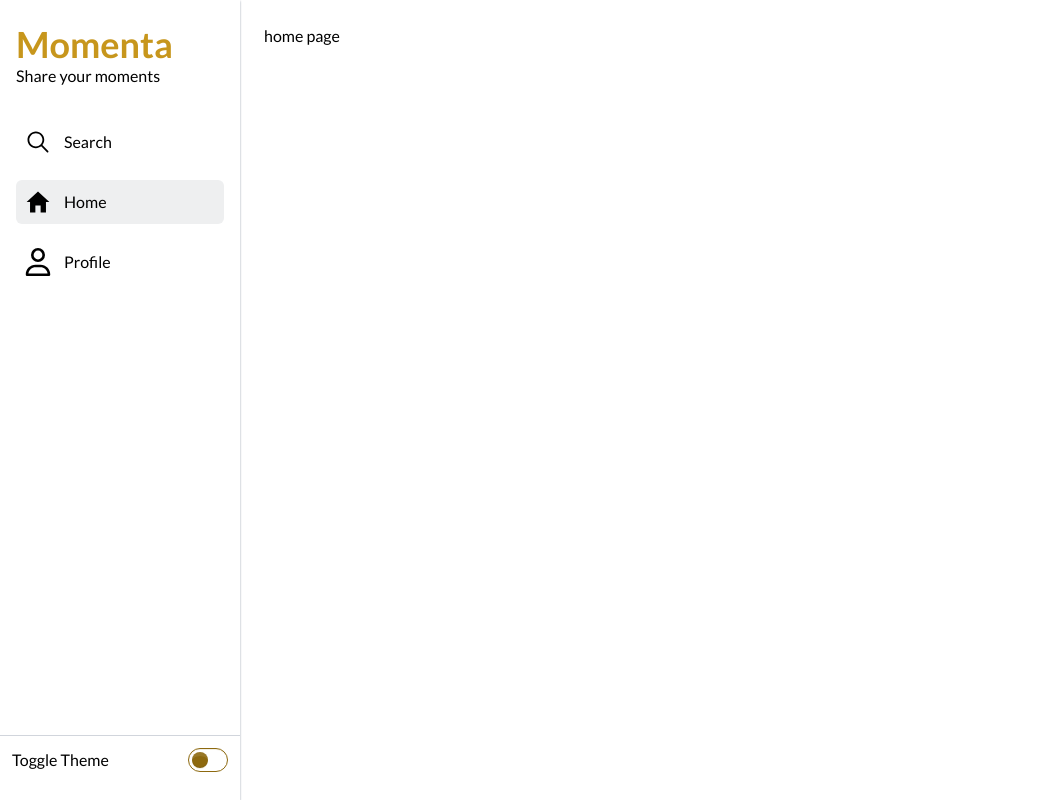
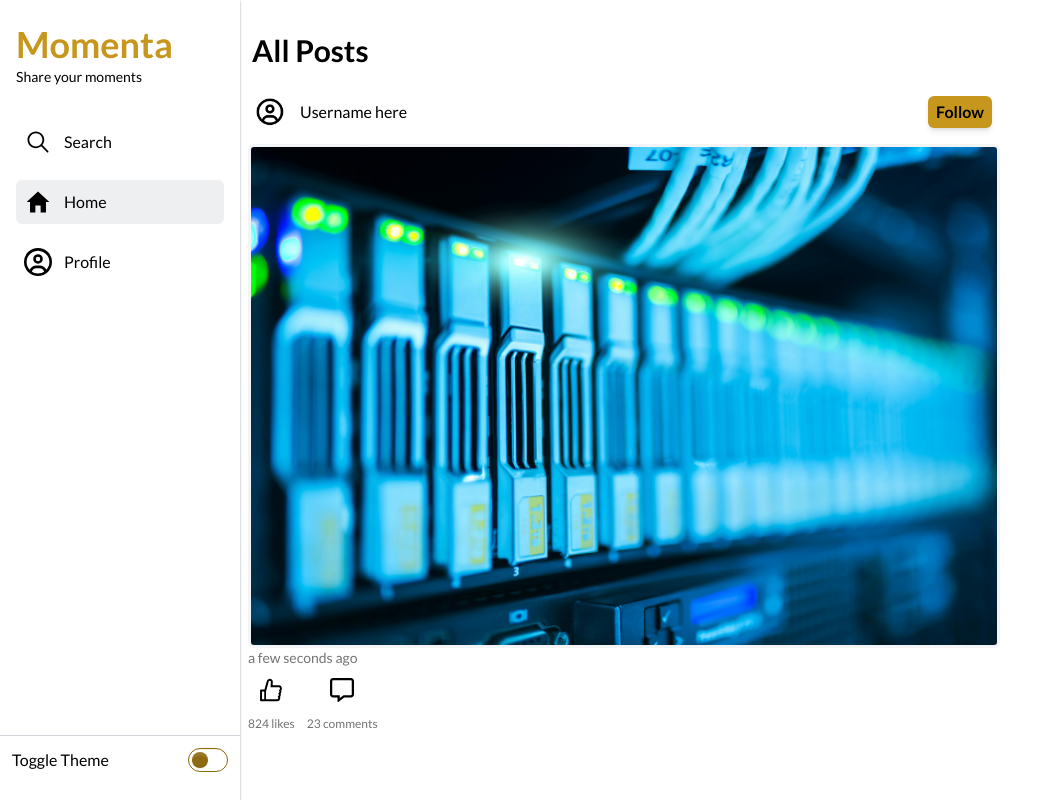
Before and after one commit to Umar-Farooq-5757/Momenta, a React (Vite) app in the folder client/: page / in a window 1280 px wide. Shown: the whole page, without its empty margins (0-1060 px from the left). Built offline with nearby package versions, Linux system fonts and the light colour scheme; a web font is replaced by a local one.

Commit message:
home page completed

```diff
--- a/client/package.json
+++ b/client/package.json
@@ -12,6 +12,7 @@
   "dependencies": {
     "@tailwindcss/vite": "^4.1.13",
     "daisyui": "^5.1.9",
+    "moment": "^2.30.1",
     "react": "^19.1.1",
     "react-dom": "^19.1.1",
     "react-icons": "^5.5.0",
--- a/client/src/assets/assets.js
+++ b/client/src/assets/assets.js
@@ -402,7 +402,7 @@ export const dummyPosts = [
   },
 ];
 
-export const assets = {
+ const assets = {
   architecture,
   bookonancientcivilizations,
   cloudcomputing,
@@ -420,3 +420,4 @@ export const assets = {
   writing,
   cityevening,
 };
+export default assets
--- /dev/null
+++ b/client/src/components/Post.jsx
@@ -0,0 +1,86 @@
+import React from "react";
+import profilePic from "../assets/profile.png";
+import { useAppContext } from "../context/AppContext";
+import assets from "../assets/assets.js";
+import moment from "moment";
+import { AiOutlineLike } from "react-icons/ai";
+import { FaRegCommentAlt } from "react-icons/fa";
+
+const Post = () => {
+  const { isDark } = useAppContext();
+  return (
+    <section className=" max-w-[48rem] p-2 ">
+      {/* Profile pic/ follow button */}
+      <div className="flex justify-between items-center px-2">
+        <div className="flex items-center gap-4">
+          <img
+            className={`size-7 ${isDark ? "invert" : ""}`}
+            src={profilePic}
+            alt=""
+          />
+          <p className="transition-all hover:font-semibold cursor-pointer">
+            Username here
+          </p>
+        </div>
+        <button
+          className={`rounded-md shadow-md font-semibold px-2 py-1 cursor-pointer hover:shadow-lg transition-all ${
+            isDark ? "bg-[#ffff00] text-black" : "bg-[#c7961c]"
+          }`}
+        >
+          Follow
+        </button>
+      </div>
+      {/* Actual image */}
+      <div
+        className={`image hover:outline ${
+          isDark ? "hover:outline-[#ffff00]" : "hover:outline-[#c7961c]"
+        } rounded-md overflow-hidden mt-4 mb-0 border-3 ${
+          isDark ? "border-[#1a1a1a]" : "border-gray-100"
+        }`}
+      >
+        <img className="" src={assets.cloudcomputing} alt="" />
+      </div>
+      {/* Upload time */}
+      <p className={`${isDark ? "text-[#737373]" : "text-[#737373]"} text-sm`}>
+        {moment(Date.now()).fromNow()}
+      </p>
+      {/* Actions */}
+      <div className="flex items-center gap-3 py-0">
+        <div className={` flex flex-col items-center gap-1  `}>
+          <button
+            className={`rounded-full ${
+              isDark ? "hover:bg-[#1a1a1a]" : "hover:bg-gray-200"
+            } p-2 transition-all`}
+          >
+            <AiOutlineLike className="size-7 cursor-pointer" />
+          </button>
+          <span
+            className={`${
+              isDark ? "text-[#737373]" : "text-[#737373]"
+            } text-xs`}
+          >
+            824 likes
+          </span>
+        </div>
+       <div className={` flex flex-col items-center gap-1  `}>
+          <button
+            className={`rounded-full  ${
+              isDark ? "hover:bg-[#1a1a1a]" : "hover:bg-gray-200"
+            } p-2 transition-all`}
+          >
+            <FaRegCommentAlt className="size-7 p-[2px] cursor-pointer" />
+          </button>
+          <span
+            className={`${
+              isDark ? "text-[#737373]" : "text-[#737373]"
+            } text-xs`}
+          >
+            23 comments
+          </span>
+        </div>
+      </div>
+    </section>
+  );
+};
+
+export default Post;
--- a/client/src/components/Sidebar.jsx
+++ b/client/src/components/Sidebar.jsx
@@ -1,6 +1,6 @@
 import { IoMdHome } from "react-icons/io";
 import { IoIosSearch } from "react-icons/io";
-import { FaRegUser } from "react-icons/fa6";
+import { FaRegCircleUser } from "react-icons/fa6";
 import { IoMdClose } from "react-icons/io";
 import "../App.css";
 import { useAppContext } from "../context/AppContext";
@@ -30,23 +30,22 @@ const Sidebar = () => {
       {/* Logo */}
       <div>
         <h1 className={`${isDark ? "text-[#ffff00]" : "text-[#c7961c]"} font-bold text-4xl`}>Momenta</h1>
-        <span className="text-md">Share your moments</span>
+        <span className="text-sm">Share your moments</span>
       </div>
 
       {/* Links */}
       <section className="links mt-8">
-        <NavLink to={'/search'} className={({ isActive }) =>`w-full flex items-center mb-4 gap-3 ${isActive ? `${isDark?'bg-[#1a1a1a]':'bg-[#eeeff0]'} ` : ''}  ${isDark ? "hover:bg-[#1a1a1a]" : "hover:bg-gray-100"} transition-all cursor-pointer rounded-md pl-2 py-2`}>
+        <NavLink to={'/search'} className={({ isActive }) =>`active:scale-90 w-full flex items-center mb-4 gap-3 ${isActive ? `${isDark?'bg-[#1a1a1a]':'bg-[#eeeff0]'} ` : ''}  ${isDark ? "hover:bg-[#1a1a1a]" : "hover:bg-gray-100"} transition-all cursor-pointer rounded-md pl-2 py-2`}>
           <IoIosSearch className="size-7" />
           <p className="text-md">Search</p>
         </NavLink>
-               <NavLink to={'/'} className={({ isActive }) =>`w-full flex items-center mb-4 gap-3 ${isActive ? `${isDark?'bg-[#1a1a1a]':'bg-[#eeeff0]'} ` : ''}  ${isDark ? "hover:bg-[#1a1a1a]" : "hover:bg-gray-100"} transition-all cursor-pointer rounded-md pl-2 py-2`}>
+               <NavLink to={'/'} className={({ isActive }) =>`active:scale-90 w-full flex items-center mb-4 gap-3 ${isActive ? `${isDark?'bg-[#1a1a1a]':'bg-[#eeeff0]'} ` : ''}  ${isDark ? "hover:bg-[#1a1a1a]" : "hover:bg-gray-100"} transition-all cursor-pointer rounded-md pl-2 py-2`}>
 
           <IoMdHome className="size-7" />
           <p className="text-md">Home</p>
         </NavLink>
-               <NavLink to={'/profile'} className={({ isActive }) =>`w-full flex items-center mb-4 gap-3 ${isActive ? `${isDark?'bg-[#1a1a1a]':'bg-[#eeeff0]'} ` : ''}  ${isDark ? "hover:bg-[#1a1a1a]" : "hover:bg-gray-100"} transition-all cursor-pointer rounded-md pl-2 py-2`}>
-
-          <FaRegUser className="size-7" />
+               <NavLink to={'/profile'} className={({ isActive }) =>`active:scale-90 w-full flex items-center mb-4 gap-3 ${isActive ? `${isDark?'bg-[#1a1a1a]':'bg-[#eeeff0]'} ` : ''}  ${isDark ? "hover:bg-[#1a1a1a]" : "hover:bg-gray-100"} transition-all cursor-pointer rounded-md pl-2 py-2`}>
+          <FaRegCircleUser className="size-7" />
           <p className="text-md">Profile</p>
         </NavLink>
       </section>
--- a/client/src/pages/Home.jsx
+++ b/client/src/pages/Home.jsx
@@ -1,9 +1,13 @@
-import React from 'react'
+import Post from '../components/Post'
+import { useAppContext } from '../context/AppContext'
 
 const Home = () => {
+  const {setIsSidebarOpen} = useAppContext()
   return (
-    <div className='grow min-h-screen p-6'>
-      home page
+    <div onClick={()=>setIsSidebarOpen(false)} className='grow min-h-screen p-0 pt-8'>
+      <h1 className='text-3xl font-bold mb-5 md:ml-3 ml-12'>All Posts</h1>
+     <Post/>
+
     </div>
   )
 }
--- a/client/src/pages/Profile.jsx
+++ b/client/src/pages/Profile.jsx
@@ -1,4 +1,4 @@
-import React from "react";
+
 
 const Profile = () => {
   return (
```
Also changed, not shown: client/src/assets/profile.PNG (added), 1 other file (tests, documents, lock files or other folders).
